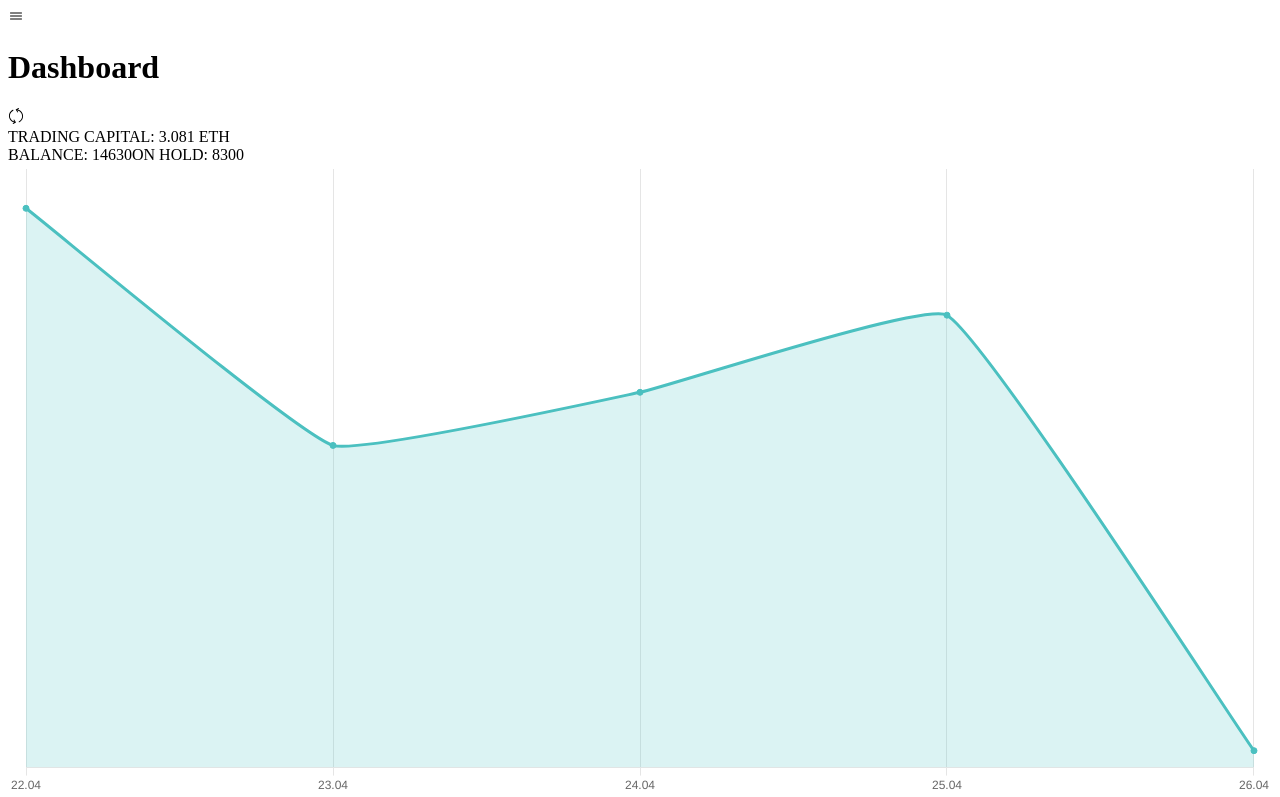
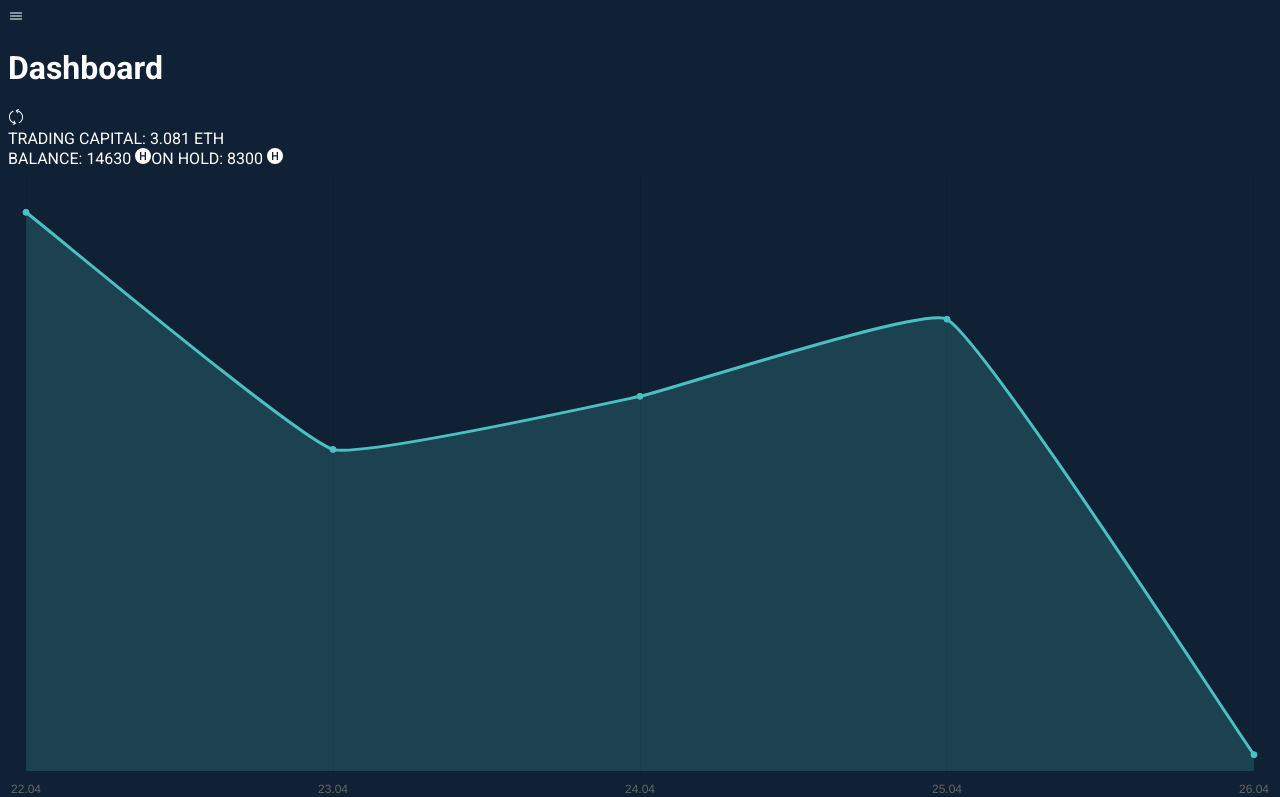
Before and after one commit to loqumi/bot-dashboard, a React (Create React App) app: page / in a window 1280 px wide. Shown: the top 797 px of the page. Built offline with nearby package versions, Linux system fonts and the light colour scheme.

Commit message:
feat: installed font added styles

```diff
--- a/public/index.html
+++ b/public/index.html
@@ -5,6 +5,9 @@
     <link rel="icon" href="%PUBLIC_URL%/favicon.ico" />
     <meta name="viewport" content="width=device-width, initial-scale=1" />
     <meta name="theme-color" content="#000000" />
+    <link rel="preconnect" href="https://fonts.googleapis.com">
+    <link rel="preconnect" href="https://fonts.gstatic.com" crossorigin>
+    <link href="https://fonts.googleapis.com/css2?family=Roboto:ital,wght@0,100..900;1,100..900&display=swap" rel="stylesheet">
     <meta
       name="description"
       content="Web site created using create-react-app"
--- a/src/App.tsx
+++ b/src/App.tsx
@@ -1,10 +1,11 @@
 import data from "./data.json";
 import Bots from "./components/bots";
 import React, { useState } from 'react';
+import Footer from "./components/footer";
+import Header from "./components/header";
 import ChartLine from "./components/chart";
 import { DashboardInfo } from "./types/types";
-import Header from "./components/header";
-import Footer from "./components/footer";
+import { BsFillHCircleFill } from "react-icons/bs";
 
 export type TimeRange = '24h' | '7d' | '30d' | 'all_time';
 
@@ -30,8 +31,8 @@ function App() {
         <div>
             TRADING CAPITAL: {data.trading_capital} ETH
             <div>
-                BALANCE: {data.balance}
-                ON HOLD: {data.on_hold}
+                BALANCE: {data.balance} <BsFillHCircleFill />
+                ON HOLD: {data.on_hold} <BsFillHCircleFill />
             </div>
         </div>
 
--- /dev/null
+++ b/src/index.css
@@ -0,0 +1,20 @@
+:root {
+    --primary: rgb(77 97 120);
+    --secondary: rgb(255 255 255);
+    --bg-color: rgb(17 33 53);
+    --card-color: rgb(27 40 63);
+    --nav-color: rgb(25 39 61);
+}
+
+body {
+    color: var(--secondary);
+    background: var(--bg-color);
+    font-family: "Roboto", serif;
+    font-optical-sizing: auto;
+    font-style: normal;
+    font-variation-settings:
+            "wdth" 100;
+
+    height: 100vh;
+    overflow: hidden;
+}
--- a/src/index.tsx
+++ b/src/index.tsx
@@ -1,6 +1,7 @@
+import './index.css';
+import App from './App';
 import React from 'react';
 import ReactDOM from 'react-dom/client';
-import App from './App';
 
 const root = ReactDOM.createRoot(
   document.getElementById('root') as HTMLElement
```
